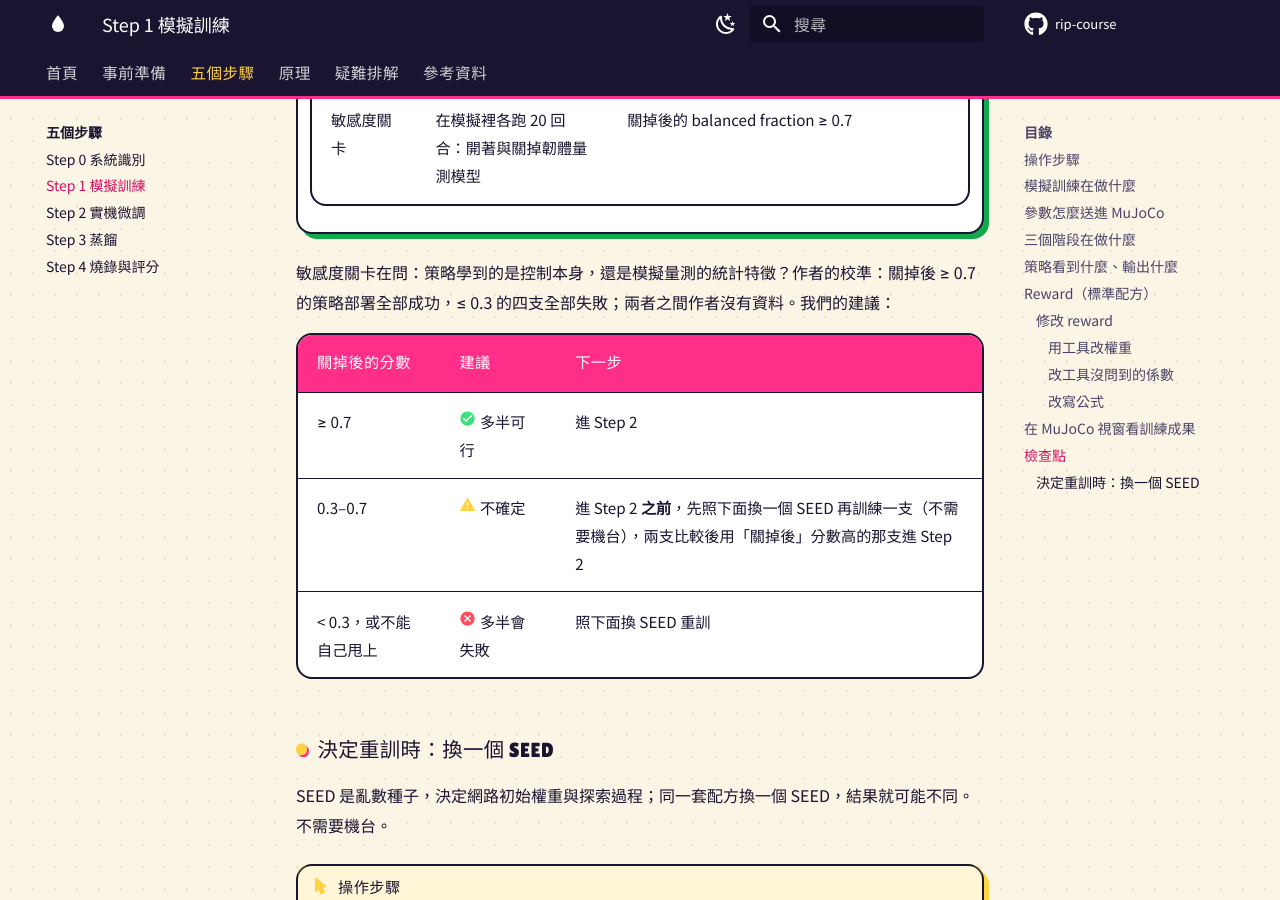
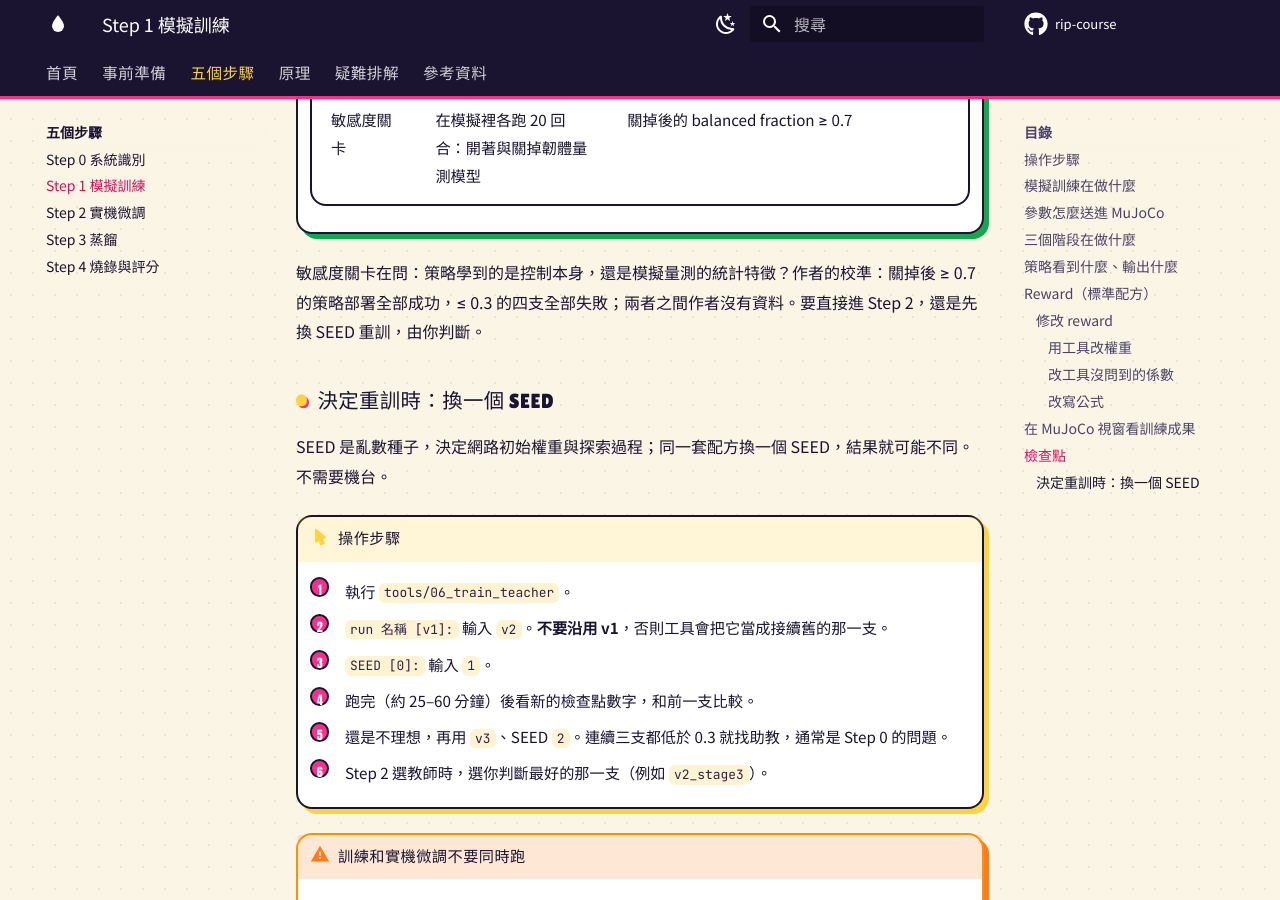
Before and after one commit to Reyes-Lee/rip-course, an MkDocs documentation site: the page built from website/steps/step1-train.md, in a window 1280 px wide and 900 px high, scrolled down 9616 px. Built offline with MkDocs 1.6.1 and Material for MkDocs 9.7.7, drawn with Linux system fonts in a browser that asks for light colours; nearby versions of some CDN libraries; library files that are not in the unit come from our copies; comment, search, counter and statistics services are not loaded.

Commit message:
Let students judge the Step 1 sensitivity gate without a suggestion table
Co-Authored-By: Claude Opus 5.5 <noreply@anthropic.com>

```diff
--- a/website/steps/step1-train.md
+++ b/website/steps/step1-train.md
@@ -260,13 +260,7 @@ reward 有三種改法：
     | 對稱性 | 從垂下的狀態開始，看策略能不能自己甩上 | 從垂下的狀態能自己甩上（工具印出 `從垂下自己甩上：是／否`） |
     | 敏感度關卡 | 在模擬裡各跑 20 回合：開著與關掉韌體量測模型 | 關掉後的 balanced fraction ≥ 0.7 |
 
-敏感度關卡在問：策略學到的是控制本身，還是模擬量測的統計特徵？作者的校準：關掉後 ≥ 0.7 的策略部署全部成功，≤ 0.3 的四支全部失敗；兩者之間作者沒有資料。我們的建議：
-
-| 關掉後的分數 | 建議 | 下一步 |
-| --- | --- | --- |
-| ≥ 0.7 | :material-check-circle:{ style="color: var(--rip-green)" } 多半可行 | 進 Step 2 |
-| 0.3–0.7 | :material-alert:{ style="color: var(--rip-amber)" } 不確定 | 進 Step 2 **之前**，先照下面換一個 SEED 再訓練一支（不需要機台），兩支比較後用「關掉後」分數高的那支進 Step 2 |
-| < 0.3，或不能自己甩上 | :material-close-circle:{ style="color: var(--rip-red)" } 多半會失敗 | 照下面換 SEED 重訓 |
+敏感度關卡在問：策略學到的是控制本身，還是模擬量測的統計特徵？作者的校準：關掉後 ≥ 0.7 的策略部署全部成功，≤ 0.3 的四支全部失敗；兩者之間作者沒有資料。要直接進 Step 2，還是先換 SEED 重訓，由你判斷。
 
 ### 決定重訓時：換一個 SEED { #reseed }
 
```
